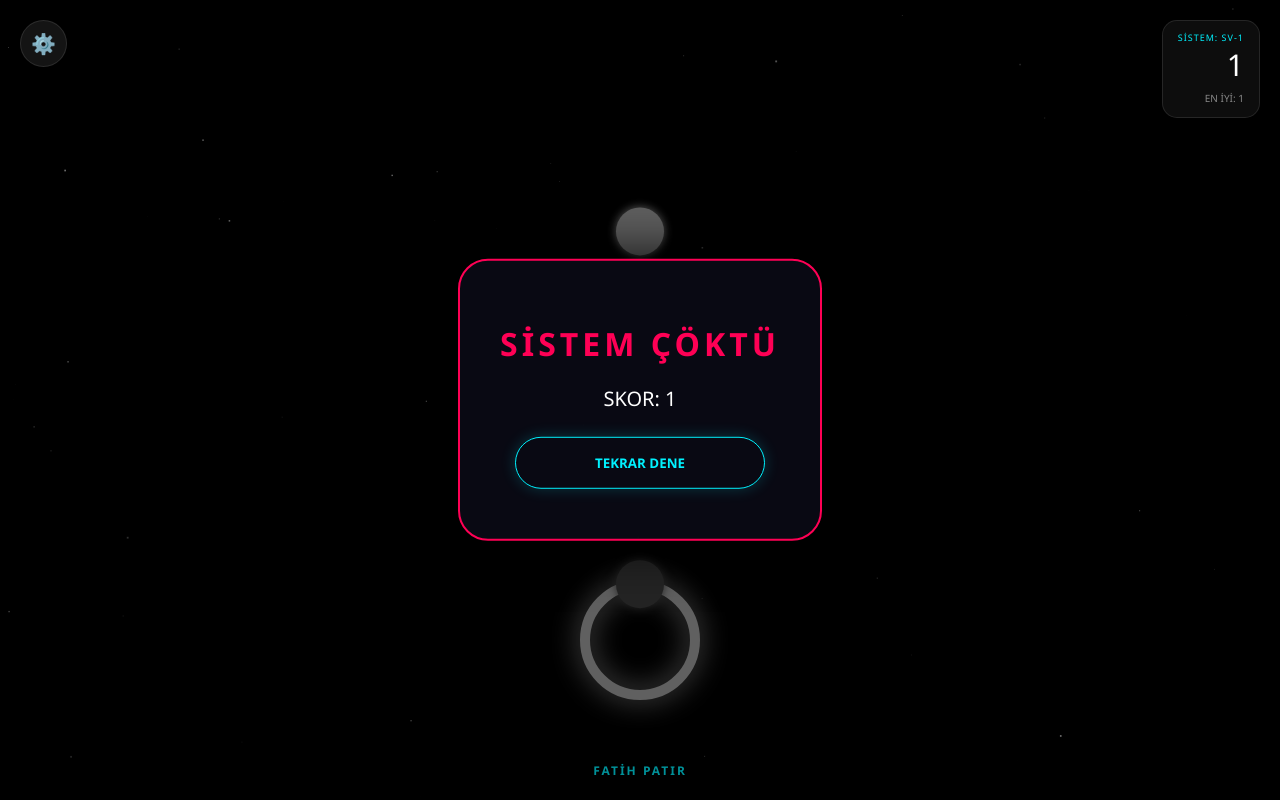
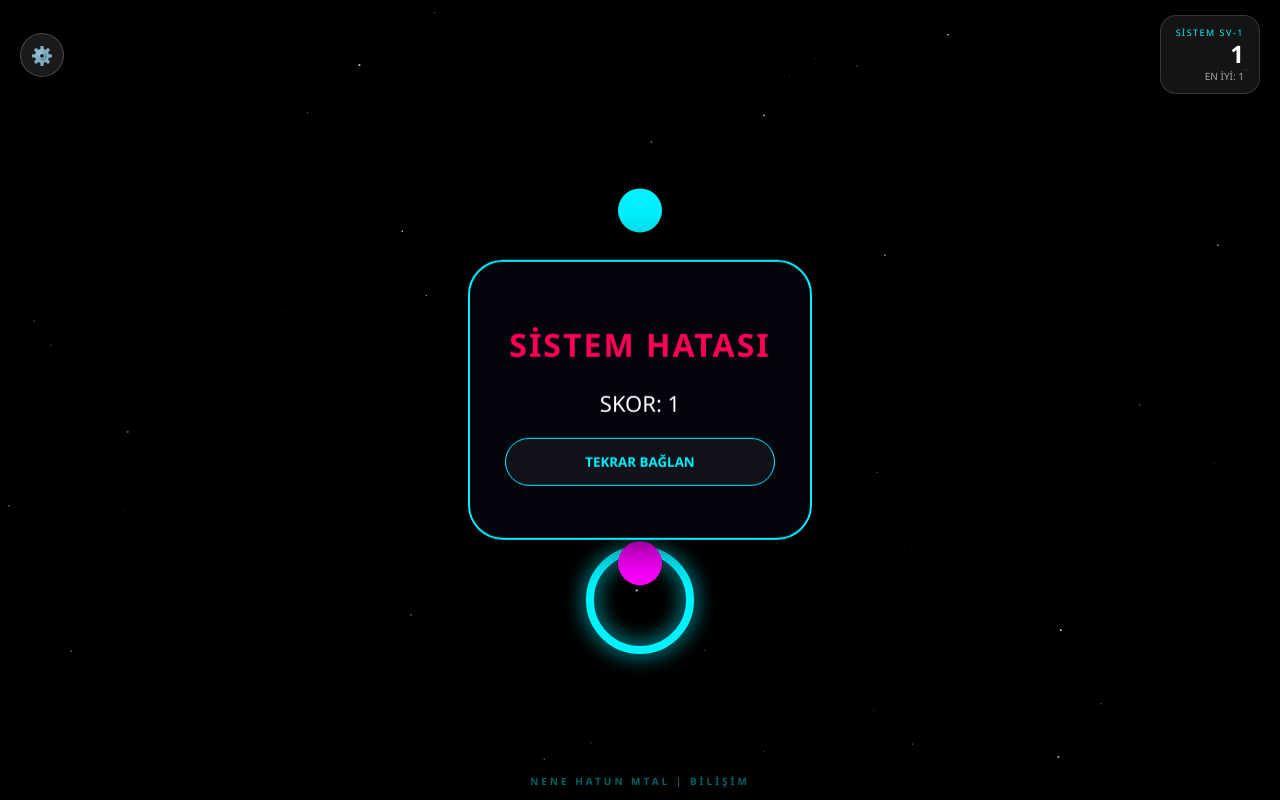
Before and after one commit to fatihpatir/ring, a plain HTML site: page index.html in a window 1280 px wide. Drawn offline with Linux system fonts and the light colour scheme.

Commit message:
Add files via upload

```diff
--- a/index.html
+++ b/index.html
@@ -10,52 +10,76 @@
     <link rel="apple-touch-icon" href="icon-192.png">
     <style>
         :root { --neon-blue: #00f2ff; --neon-pink: #ff00ff; }
-        body { margin: 0; background: #000; color: white; font-family: 'Segoe UI', sans-serif; overflow: hidden; touch-action: none; }
+        body {
+            margin: 0; background: #000; color: white;
+            font-family: 'Segoe UI', sans-serif; overflow: hidden;
+            touch-action: none; height: 100vh;
+        }
         canvas { display: block; transition: filter 0.3s; }
         .paused canvas { filter: blur(10px) brightness(0.4); }
 
-        .ui-layer { position: absolute; top: 0; left: 0; width: 100%; height: 100%; pointer-events: none; z-index: 10; display: flex; flex-direction: column; }
+        .ui-layer {
+            position: absolute; top: 0; left: 0; width: 100%; height: 100%;
+            pointer-events: none; z-index: 10; display: flex; flex-direction: column;
+        }
         .pointer { pointer-events: auto; cursor: pointer; }
 
-        /* ÜST PANEL: Sol ve Sağ gruplar */
-        .top-bar { display: flex; justify-content: space-between; padding: 20px; align-items: flex-start; }
+        /* Üst Panel - iPhone 17 Dinamik Ada Uyumu */
+        .top-bar {
+            display: flex; justify-content: space-between;
+            padding: calc(env(safe-area-inset-top) + 15px) 20px 10px 20px;
+            align-items: center;
+        }
 
-        .top-left { display: flex; gap: 10px; align-items: center; }
-        .icon-btn { font-size: 20px; background: rgba(255,255,255,0.08); width: 45px; height: 45px; display: flex; align-items: center; justify-content: center; border-radius: 50%; border: 1px solid rgba(255,255,255,0.1); }
+        .top-left { display: flex; gap: 12px; align-items: center; }
+        .icon-btn {
+            font-size: 18px; background: rgba(255,255,255,0.1);
+            width: 42px; height: 42px; display: flex; align-items: center;
+            justify-content: center; border-radius: 50%;
+            border: 1px solid rgba(255,255,255,0.2); backdrop-filter: blur(10px);
+        }
 
-        #install-btn { display: none; color: var(--neon-blue); text-shadow: 0 0 10px var(--neon-blue); border-color: var(--neon-blue); }
+        #install-btn { display: none; color: var(--neon-blue); }
 
-        /* SKOR VE DURUM: Sağ Üste Taşındı */
-        .top-right { text-align: right; background: rgba(255,255,255,0.05); padding: 10px 15px; border-radius: 15px; border: 1px solid rgba(255,255,255,0.1); backdrop-filter: blur(5px); }
-        .score-small { font-size: 30px; font-weight: 200; margin: 0; color: white; }
-        .info-small { font-size: 9px; letter-spacing: 1px; color: var(--neon-blue); text-transform: uppercase; display: block; }
-        .max-small { font-size: 10px; opacity: 0.5; }
+        .top-right {
+            text-align: right; background: rgba(255,255,255,0.08);
+            padding: 10px 15px; border-radius: 16px;
+            border: 1px solid rgba(255,255,255,0.15); backdrop-filter: blur(15px);
+        }
+        .score-small { font-size: 24px; font-weight: 700; margin: 0; color: white; line-height: 1; }
+        .info-small { font-size: 9px; letter-spacing: 1.5px; color: var(--neon-blue); text-transform: uppercase; display: block; margin-bottom: 3px; }
+        .max-small { font-size: 10px; opacity: 0.6; display: block; margin-top: 3px; }
 
-        /* KOMBO: Ortada ama daha şeffaf */
-        #combo-ui { position: absolute; top: 25%; left: 50%; transform: translateX(-50%); font-size: 24px; color: var(--neon-pink); font-weight: 900; opacity: 0; text-shadow: 0 0 15px var(--neon-pink); pointer-events: none; }
+        #combo-ui {
+            position: absolute; top: 35%; left: 50%; transform: translate(-50%, -50%);
+            font-size: 28px; color: var(--neon-pink); font-weight: 900; opacity: 0;
+            text-shadow: 0 0 20px var(--neon-pink); pointer-events: none;
+            transition: opacity 0.2s;
+        }
 
-        .footer { position: absolute; bottom: 20px; width: 100%; text-align: center; }
-        .dev-link { color: var(--neon-blue); text-decoration: none; font-weight: bold; font-size: 12px; opacity: 0.6; letter-spacing: 2px; }
+        /* Alt Alan - iPhone Kaydırma Çubuğu Uyumu */
+        .footer {
+            position: absolute; bottom: calc(env(safe-area-inset-bottom) + 10px);
+            width: 100%; text-align: center;
+        }
+        .dev-link { color: var(--neon-blue); text-decoration: none; font-weight: bold; font-size: 10px; opacity: 0.4; letter-spacing: 3px; }
 
-        #ios-install-guide { position: fixed; top: 0; left: 0; width: 100%; height: 100%; background: rgba(0,0,0,0.95); z-index: 200; display: none; flex-direction: column; align-items: center; justify-content: center; text-align: center; padding: 30px; }
-
-        .btn { background: none; border: 1px solid #fff; color: #fff; padding: 16px; margin: 10px auto; border-radius: 50px; cursor: pointer; width: 80%; max-width: 250px; font-weight: bold; display: block; font-family: inherit; }
-        .btn-main { border-color: var(--neon-blue); color: var(--neon-blue); box-shadow: 0 0 15px rgba(0,242,255,0.2); }
-
-        .overlay-panel { position: absolute; top: 50%; left: 50%; transform: translate(-50%, -50%); background: rgba(10, 10, 20, 0.98); border: 2px solid var(--neon-blue); padding: 40px 20px; border-radius: 30px; display: none; text-align: center; width: 85%; max-width: 320px; z-index: 100; box-shadow: 0 0 60px rgba(0,0,0,1); }
-        #game-over-screen { border-color: #ff0055; }
+        .overlay-panel {
+            position: absolute; top: 50%; left: 50%; transform: translate(-50%, -50%);
+            background: rgba(5, 5, 15, 0.95); border: 2px solid var(--neon-blue);
+            padding: 40px 20px; border-radius: 35px; display: none;
+            text-align: center; width: 80%; max-width: 300px; z-index: 100;
+            box-shadow: 0 0 50px rgba(0,0,0,0.8); backdrop-filter: blur(20px);
+        }
+        .btn {
+            background: rgba(255,255,255,0.05); border: 1px solid #fff; color: #fff;
+            padding: 14px; margin: 12px auto; border-radius: 50px; cursor: pointer;
+            width: 90%; font-weight: bold; display: block; font-family: inherit; transition: 0.2s;
+        }
+        .btn-main { border-color: var(--neon-blue); color: var(--neon-blue); }
     </style>
 </head>
 <body>
-
-<div id="ios-install-guide" class="pointer" onclick="this.style.display='none'">
-    <h2 style="color: var(--neon-blue);">iPhone'a Yükle</h2>
-    <div style="background: rgba(255,255,255,0.05); padding: 25px; border-radius: 25px; margin: 20px 0; border: 1px solid rgba(255,255,255,0.1);">
-        1. Alttaki <strong>Paylaş</strong> ikonuna dokun<br><br>
-        2. <strong>"Ana Ekrana Ekle"</strong> seçeneğini seç.
-    </div>
-    <button class="btn btn-main">ANLADIM</button>
-</div>
 
 <div class="ui-layer">
     <div class="top-bar">
@@ -65,7 +89,7 @@
         </div>
 
         <div class="top-right">
-            <span id="lvl-display" class="info-small">SİSTEM: SV-1</span>
+            <span id="lvl-display" class="info-small">SİSTEM SV-1</span>
             <p class="score-small" id="score-val">0</p>
             <span class="max-small">EN İYİ: <span id="max-val">0</span></span>
         </div>
@@ -74,19 +98,19 @@
     <div id="combo-ui">KOMBO X2</div>
 
     <div class="footer">
-        <a href="https://fatihpatir.github.io/web" target="_blank" class="dev-link pointer">FATİH PATIR</a>
+        <a href="https://fatihpatir.github.io/web" target="_blank" class="dev-link pointer">NENE HATUN MTAL | BİLİŞİM</a>
     </div>
 
     <div id="settings-panel" class="overlay-panel pointer">
-        <h2 style="color: var(--neon-blue); letter-spacing: 4px; margin-top: 0;">DURAKLATILDI</h2>
+        <h2 style="color: var(--neon-blue); letter-spacing: 4px;">DURAKLATILDI</h2>
         <button class="btn btn-main" onclick="togglePause()">DEVAM ET</button>
         <button class="btn" onclick="location.reload()">BAŞTAN BAŞLA</button>
     </div>
 
     <div id="game-over-screen" class="overlay-panel pointer">
-        <h1 style="color: #ff0055; font-size: 32px; letter-spacing: 4px; margin-bottom: 10px;">SİSTEM ÇÖKTÜ</h1>
-        <p id="final-score" style="font-size: 20px; margin-bottom: 25px;">SKOR: 0</p>
-        <button class="btn btn-main" onclick="location.reload()">TEKRAR DENE</button>
+        <h1 style="color: #ff0055; letter-spacing: 2px;">SİSTEM HATASI</h1>
+        <p id="final-score" style="font-size: 22px; margin-bottom: 20px;">SKOR: 0</p>
+        <button class="btn btn-main" onclick="location.reload()">TEKRAR BAĞLAN</button>
     </div>
 </div>
 
@@ -107,62 +131,70 @@
     maxEl.innerText = maxScore;
 
     let frame = 0, speed = 4.2, spawnRate = 85, shakeTime = 0, playerColorIndex = 0;
-
     const themes = [{ colors: ['#00f2ff', '#ff00ff'] }, { colors: ['#39ff14', '#ffff00'] }, { colors: ['#ffee00', '#00f2ff'] }, { colors: ['#ff4e00', '#7a00ff'] }];
     let particles = [], obstacles = [], stars = [];
     for(let i=0; i<60; i++) stars.push({x: Math.random()*window.innerWidth, y: Math.random()*window.innerHeight, s: Math.random()*2, o: Math.random()});
 
-    function resize() { canvas.width = window.innerWidth; canvas.height = window.innerHeight; }
+    function resize() {
+        canvas.width = window.innerWidth;
+        canvas.height = window.innerHeight;
+    }
     window.onresize = resize; resize();
 
     function playSfx(f, d=0.1, type='sine') {
         try { const o = new (window.AudioContext || window.webkitAudioContext)(); const osc = o.createOscillator(); const g = o.createGain(); osc.type = type; osc.frequency.setValueAtTime(f, o.currentTime); g.gain.setValueAtTime(0.05, o.currentTime); g.gain.exponentialRampToValueAtTime(0.0001, o.currentTime + d); osc.connect(g); g.connect(o.destination); osc.start(); osc.stop(o.currentTime + d); } catch(e){}
     }
 
-    function createParticles(x, y, color) { for(let i=0; i<20; i++) { particles.push({ x, y, vx: (Math.random()-0.5)*12, vy: (Math.random()-0.5)*12, life: 1, color, size: Math.random()*4+1 }); } }
+    function createParticles(x, y, color) { for(let i=0; i<15; i++) { particles.push({ x, y, vx: (Math.random()-0.5)*10, vy: (Math.random()-0.5)*10, life: 1, color, size: Math.random()*3+1 }); } }
 
-    function togglePause() { if(!gameActive) return; isPaused = !isPaused; document.getElementById('settings-panel').style.display = isPaused ? 'block' : 'none'; document.body.classList.toggle('paused', isPaused); if(!isPaused) loop(); }
+    function togglePause() { if(!gameActive) return; isPaused = !isPaused; document.getElementById('settings-panel').style.display = isPaused ? 'block' : 'none'; if(!isPaused) loop(); }
 
     const switchColor = () => { if(!gameActive || isPaused) return; playerColorIndex = playerColorIndex === 0 ? 1 : 0; playSfx(250 + playerColorIndex*150, 0.06, 'triangle'); };
 
     window.ontouchstart = (e) => { if(!e.target.closest('.pointer')) { e.preventDefault(); switchColor(); } };
     window.onmousedown = (e) => { if(!e.target.closest('.pointer')) switchColor(); };
 
-    // PWA & iOS Button Logic
-    let deferredPrompt;
-    window.addEventListener('beforeinstallprompt', (e) => { e.preventDefault(); deferredPrompt = e; installBtn.style.display = 'flex'; });
-    const isIOS = /iPad|iPhone|iPod/.test(navigator.userAgent) && !window.MSStream;
-    const isStandalone = window.matchMedia('(display-mode: standalone)').matches;
-    if (isIOS && !isStandalone) installBtn.style.display = 'flex';
-
-    function handleInstall() { if (isIOS) document.getElementById('ios-install-guide').style.display = 'flex'; else if (deferredPrompt) { deferredPrompt.prompt(); deferredPrompt.userChoice.then(() => { deferredPrompt = null; installBtn.style.display = 'none'; }); } }
-
     function loop() {
         if(!gameActive || isPaused) return;
         let theme = themes[(level-1)%themes.length];
         ctx.fillStyle = '#000'; ctx.fillRect(0, 0, canvas.width, canvas.height);
-        if(shakeTime > 0) { ctx.translate(Math.random()*8-4, Math.random()*8-4); shakeTime--; }
-        stars.forEach(s => { s.y += speed * 0.4; if(s.y > canvas.height) { s.y = 0; s.x = Math.random()*canvas.width; } ctx.fillStyle = `rgba(255,255,255,${s.o})`; ctx.fillRect(s.x, s.y, s.s, s.s); });
-        let pCol = theme.colors[playerColorIndex]; ctx.shadowBlur = 25 + (Math.min(combo, 20)*2); ctx.shadowColor = pCol; ctx.strokeStyle = pCol; ctx.lineWidth = 10; ctx.beginPath(); ctx.arc(canvas.width/2, canvas.height-160, 55, 0, Math.PI*2); ctx.stroke(); ctx.shadowBlur = 0;
-        particles.forEach((p, i) => { p.x += p.vx; p.y += p.vy; p.life -= 0.025; if(p.life <= 0) particles.splice(i, 1); ctx.fillStyle = p.color; ctx.globalAlpha = p.life; ctx.fillRect(p.x, p.y, p.size, p.size); }); ctx.globalAlpha = 1;
-        if(frame % Math.floor(spawnRate) === 0) obstacles.push({x: canvas.width/2, y: -50, type: Math.random()>0.5?0:1, r: 24});
+
+        if(shakeTime > 0) { ctx.translate(Math.random()*6-3, Math.random()*6-3); shakeTime--; }
+
+        stars.forEach(s => { s.y += speed * 0.3; if(s.y > canvas.height) s.y = 0; ctx.fillStyle = `rgba(255,255,255,${s.o})`; ctx.fillRect(s.x, s.y, s.s, s.s); });
+
+        let pCol = theme.colors[playerColorIndex];
+        let ringY = canvas.height * 0.75; // Halka konumu ekranın %75'inde sabitlendi
+
+        ctx.shadowBlur = 20; ctx.shadowColor = pCol; ctx.strokeStyle = pCol; ctx.lineWidth = 8;
+        ctx.beginPath(); ctx.arc(canvas.width/2, ringY, 50, 0, Math.PI*2); ctx.stroke(); ctx.shadowBlur = 0;
+
+        particles.forEach((p, i) => { p.x += p.vx; p.y += p.vy; p.life -= 0.03; if(p.life <= 0) particles.splice(i, 1); ctx.fillStyle = p.color; ctx.globalAlpha = p.life; ctx.fillRect(p.x, p.y, p.size, p.size); }); ctx.globalAlpha = 1;
+
+        if(frame % Math.floor(spawnRate) === 0) obstacles.push({x: canvas.width/2, y: -50, type: Math.random()>0.5?0:1, r: 22});
+
         obstacles.forEach((o, i) => {
-            o.y += speed; let oCol = theme.colors[o.type]; ctx.fillStyle = oCol; ctx.shadowBlur = 10; ctx.shadowColor = oCol; ctx.beginPath(); ctx.arc(o.x, o.y, o.r, 0, Math.PI*2); ctx.fill(); ctx.shadowBlur = 0;
-            if(o.y > canvas.height-220 && o.y < canvas.height-100) {
+            o.y += speed;
+            let oCol = theme.colors[o.type];
+            ctx.fillStyle = oCol; ctx.beginPath(); ctx.arc(o.x, o.y, o.r, 0, Math.PI*2); ctx.fill();
+
+            if(o.y > ringY - 40 && o.y < ringY + 40) {
                 if(o.type === playerColorIndex) {
-                    score += 1 + Math.floor(combo/10); combo++; scoreEl.innerText = score; comboEl.innerText = `KOMBO X${combo}`; comboEl.style.opacity = combo > 2 ? 1 : 0; createParticles(o.x, o.y, oCol); obstacles.splice(i, 1); shakeTime = 6; playSfx(400 + combo*8, 0.08);
-                    if(score % 15 === 0) { level++; speed += 0.45; spawnRate = Math.max(35, spawnRate-4); lvlEl.innerText = `SİSTEM: SV-${level}`; playSfx(800, 0.2, 'square'); }
+                    score++; combo++; scoreEl.innerText = score;
+                    comboEl.innerText = `KOMBO X${combo}`; comboEl.style.opacity = combo > 4 ? 1 : 0;
+                    createParticles(o.x, o.y, oCol); obstacles.splice(i, 1); shakeTime = 5; playSfx(400 + combo*5, 0.07);
+                    if(score % 15 === 0) { level++; speed += 0.4; spawnRate = Math.max(40, spawnRate-5); lvlEl.innerText = `SİSTEM SV-${level}`; }
                     if(score > maxScore) { maxScore = score; maxEl.innerText = maxScore; localStorage.setItem('vortexMaxScore', maxScore); }
                 } else endGame();
             } else if(o.y > canvas.height) endGame();
         });
+
         ctx.setTransform(1, 0, 0, 1, 0, 0); frame++; requestAnimationFrame(loop);
     }
 
-    function endGame() { gameActive = false; document.getElementById('game-over-screen').style.display = 'block'; document.getElementById('final-score').innerText = `SKOR: ${score}`; playSfx(60, 0.6, 'sawtooth'); canvas.style.filter = "grayscale(1) brightness(0.5)"; }
+    function endGame() { gameActive = false; document.getElementById('game-over-screen').style.display = 'block'; document.getElementById('final-score').innerText = `SKOR: ${score}`; playSfx(50, 0.5, 'sawtooth'); }
 
     loop();
-    if ('serviceWorker' in navigator) { navigator.serviceWorker.register('sw.js').catch(()=>{}); }
 </script>
 </body>
 </html>
```
